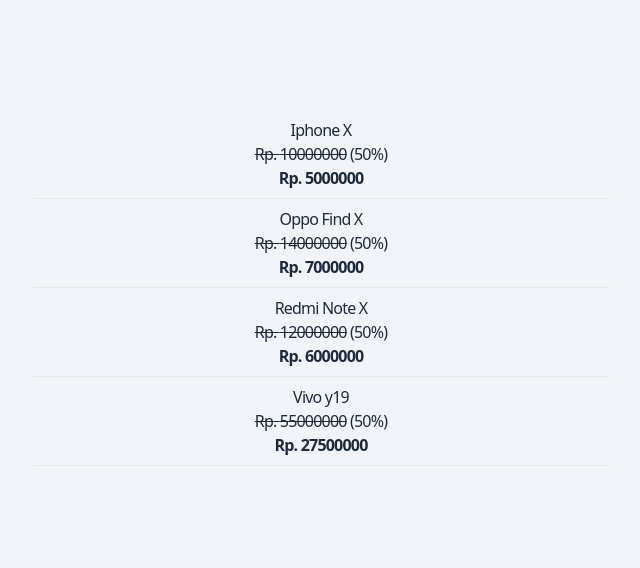
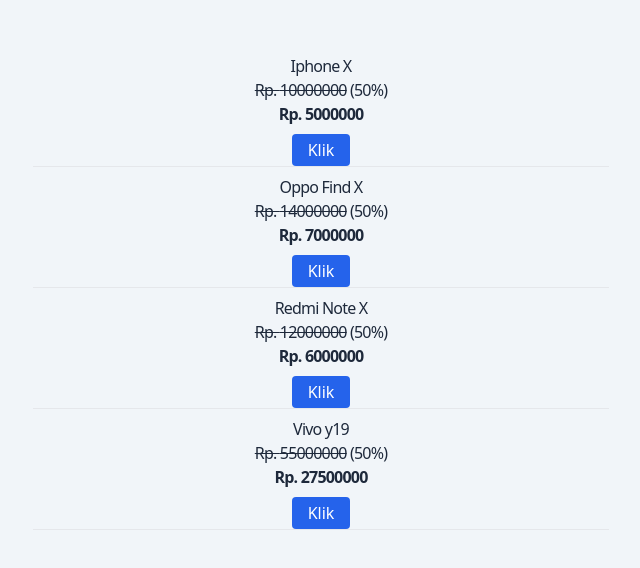
Before and after one commit to komarnetwork/learn-react, a React (Vite) app: page / in a window 1280 px wide. Shown: the part 104-672 px from the top of the page, without its empty margins (319-959 px from the left). Built offline with nearby package versions, Linux system fonts and the light colour scheme.

Commit message:
react event

```diff
--- a/src/assets/css/style.css
+++ b/src/assets/css/style.css
@@ -560,10 +560,6 @@
   width: 100%;
 }
 
-.max-w-lg {
-  max-width: 32rem;
-}
-
 .max-w-xl {
   max-width: 36rem;
 }
@@ -597,11 +593,6 @@
   border-bottom-width: 1px;
 }
 
-.bg-black {
-  --tw-bg-opacity: 1;
-  background-color: rgb(0 0 0 / var(--tw-bg-opacity));
-}
-
 .bg-blue-600 {
   --tw-bg-opacity: 1;
   background-color: rgb(37 99 235 / var(--tw-bg-opacity));
@@ -612,13 +603,14 @@
   background-color: rgb(219 39 119 / var(--tw-bg-opacity));
 }
 
+.bg-slate-100 {
+  --tw-bg-opacity: 1;
+  background-color: rgb(241 245 249 / var(--tw-bg-opacity));
+}
+
 .bg-slate-50 {
   --tw-bg-opacity: 1;
   background-color: rgb(248 250 252 / var(--tw-bg-opacity));
-}
-
-.bg-violet-900\/20 {
-  background-color: rgb(76 29 149 / 0.2);
 }
 
 .bg-white {
@@ -629,11 +621,6 @@
 .bg-zinc-600 {
   --tw-bg-opacity: 1;
   background-color: rgb(82 82 91 / var(--tw-bg-opacity));
-}
-
-.bg-slate-100 {
-  --tw-bg-opacity: 1;
-  background-color: rgb(241 245 249 / var(--tw-bg-opacity));
 }
 
 .p-4 {
@@ -648,6 +635,21 @@
 .py-2 {
   padding-top: 0.5rem;
   padding-bottom: 0.5rem;
+}
+
+.px-2 {
+  padding-left: 0.5rem;
+  padding-right: 0.5rem;
+}
+
+.px-1 {
+  padding-left: 0.25rem;
+  padding-right: 0.25rem;
+}
+
+.py-1 {
+  padding-top: 0.25rem;
+  padding-bottom: 0.25rem;
 }
 
 .text-center {
@@ -670,11 +672,6 @@
 .text-slate-800 {
   --tw-text-opacity: 1;
   color: rgb(30 41 59 / var(--tw-text-opacity));
-}
-
-.text-violet-50 {
-  --tw-text-opacity: 1;
-  color: rgb(245 243 255 / var(--tw-text-opacity));
 }
 
 .text-white {
--- a/src/components/Product.jsx
+++ b/src/components/Product.jsx
@@ -1,4 +1,7 @@
 function Product({ name, price, discount = 0 }) {
+  const shoot = (a, b) => {
+    alert(b.type)
+  }
   return (
     <>
       <div className='text-center'>
@@ -12,6 +15,12 @@
             Rp. {parseInt(price) - (parseInt(price) * parseInt(discount)) / 100}
           </b>
         </p>
+        <button
+          className='bg-blue-600 text-white px-4 py-1 rounded'
+          onClick={(event) => shoot('goal', event)}
+        >
+          Klik
+        </button>
         <hr className='mb-2' />
       </div>
     </>
```
